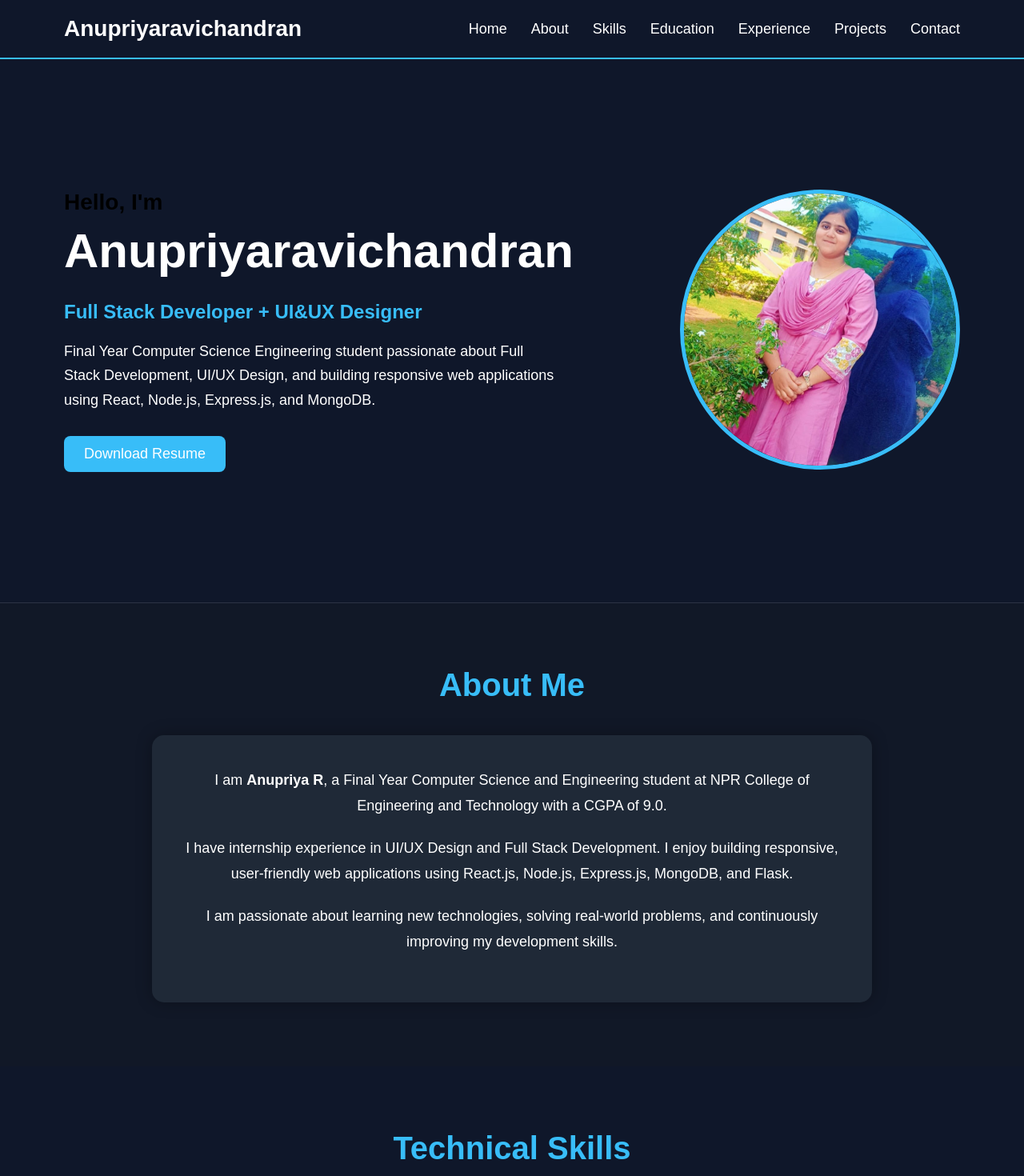
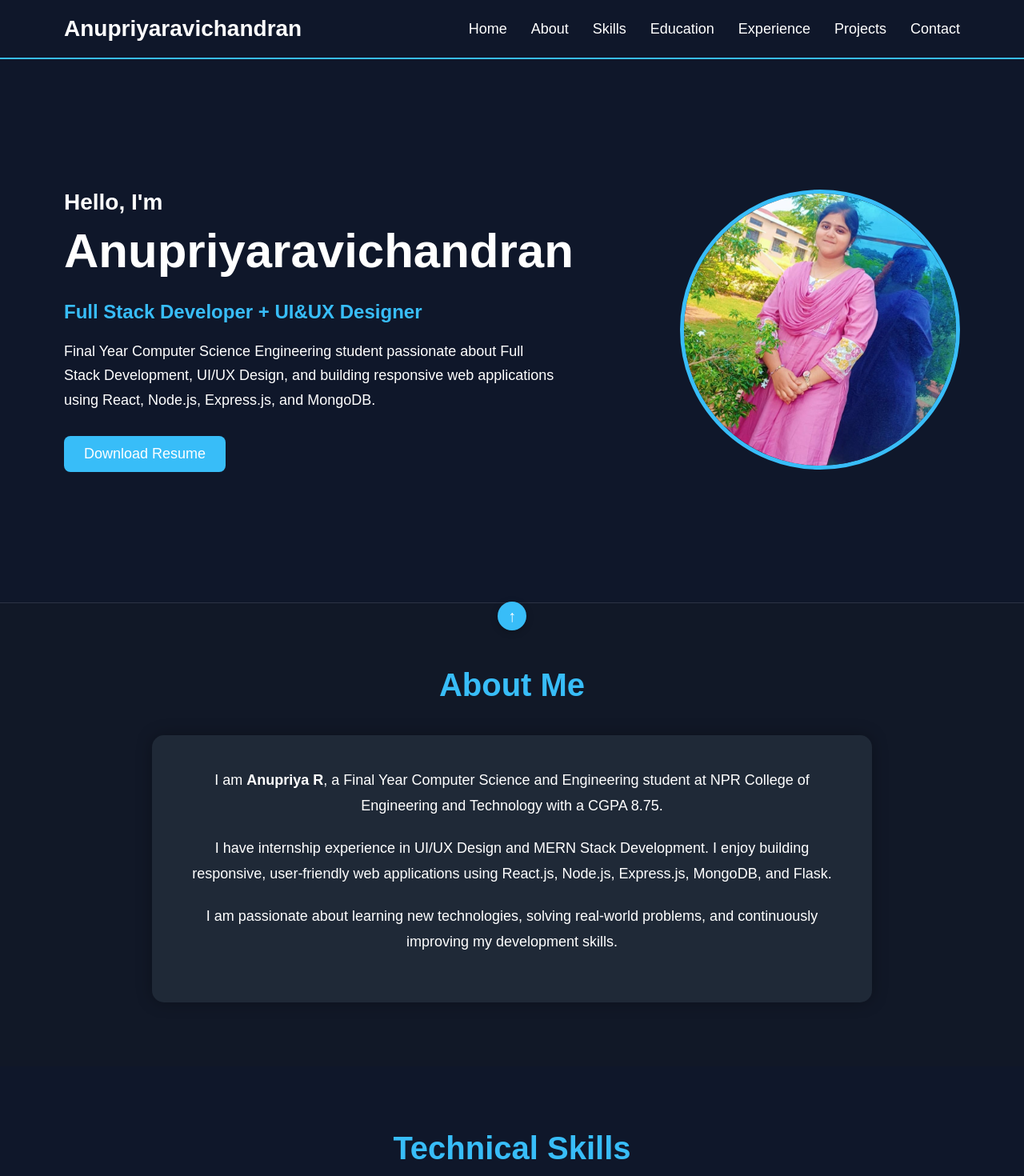
Before and after one commit to anupriya-ravichandran17/Anupriyaravichandran-Portfolio, a React (Vite) app: page / in a window 1280 px wide. Shown: the top 1470 px of the page at 80% size. Built offline with nearby package versions, Linux system fonts and the light colour scheme.

Commit message:
Updated portfolio

```diff
--- a/src/App.jsx
+++ b/src/App.jsx
@@ -9,6 +9,14 @@ import Contact from "./components/Contact";
 import Footer from "./components/Footer";
 
 function App() {
+
+  const scrollToTop = () => {
+    window.scrollTo({
+      top: 0,
+      behavior: "smooth"
+    });
+  };
+
   return (
     <>
       <Navbar />
@@ -20,6 +28,45 @@ function App() {
       <Projects />
       <Contact />
       <Footer />
+
+      <button
+        className="back-to-top"
+        onClick={scrollToTop}
+        style={{
+          position: "fixed",
+          left: "50%",
+          bottom: "12px",
+          transform: "translateX(-50%)",
+
+          width: "36px",
+          height: "36px",
+
+          padding: "0",
+          margin: "0",
+
+          border: "none",
+          borderRadius: "50%",
+
+          backgroundColor: "#38bdf8",
+          color: "white",
+
+          fontSize: "20px",
+          fontWeight: "bold",
+
+          cursor: "pointer",
+          zIndex: 99999,
+
+          display: "flex",
+          alignItems: "center",
+          justifyContent: "center",
+
+          boxSizing: "border-box",
+
+          boxShadow: "0 2px 8px rgba(0, 0, 0, 0.25)"
+        }}
+      >
+        ↑
+      </button>
     </>
   );
 }
--- a/src/components/About.jsx
+++ b/src/components/About.jsx
@@ -11,11 +11,11 @@ function About() {
         <p>
           I am <strong>Anupriya R</strong>, a Final Year Computer Science and
           Engineering student at NPR College of Engineering and Technology with
-          a CGPA of 9.0.
+          a CGPA 8.75.
         </p>
 
         <p>
-          I have internship experience in UI/UX Design and Full Stack
+          I have internship experience in UI/UX Design and MERN Stack
           Development. I enjoy building responsive, user-friendly web
           applications using React.js, Node.js, Express.js, MongoDB, and Flask.
         </p>
--- a/src/components/Education.jsx
+++ b/src/components/Education.jsx
@@ -12,7 +12,7 @@ function Education() {
           <h3>B.E. Computer Science and Engineering</h3>
           <h4>NPR College of Engineering and Technology</h4>
           <p>2023 - 2027</p>
-          <p><strong>CGPA:</strong> 9.0</p>
+          <p><strong>CGPA:</strong> 8.75</p>
 
           <p>
             Focused on Full Stack Development, Database Management Systems,
@@ -23,7 +23,8 @@ function Education() {
         <div className="education-card">
           <h3>Higher Secondary (HSC)</h3>
           <h4>St. Michael Matriculation Higher Secondary School, Madurai</h4>
-          <p>Passed Out - 2023</p>
+          <p>2023</p>
+          <p><strong>Percentage:</strong> 87</p>
         </div>
 
 
--- a/src/components/Hero.css
+++ b/src/components/Hero.css
@@ -16,6 +16,7 @@
 
 .hero-text h3{
     font-size:28px;
+    color:white;
 }
 
 .hero-text h1{
```
Also changed, not shown: src/App.css (line endings or trailing spaces).
